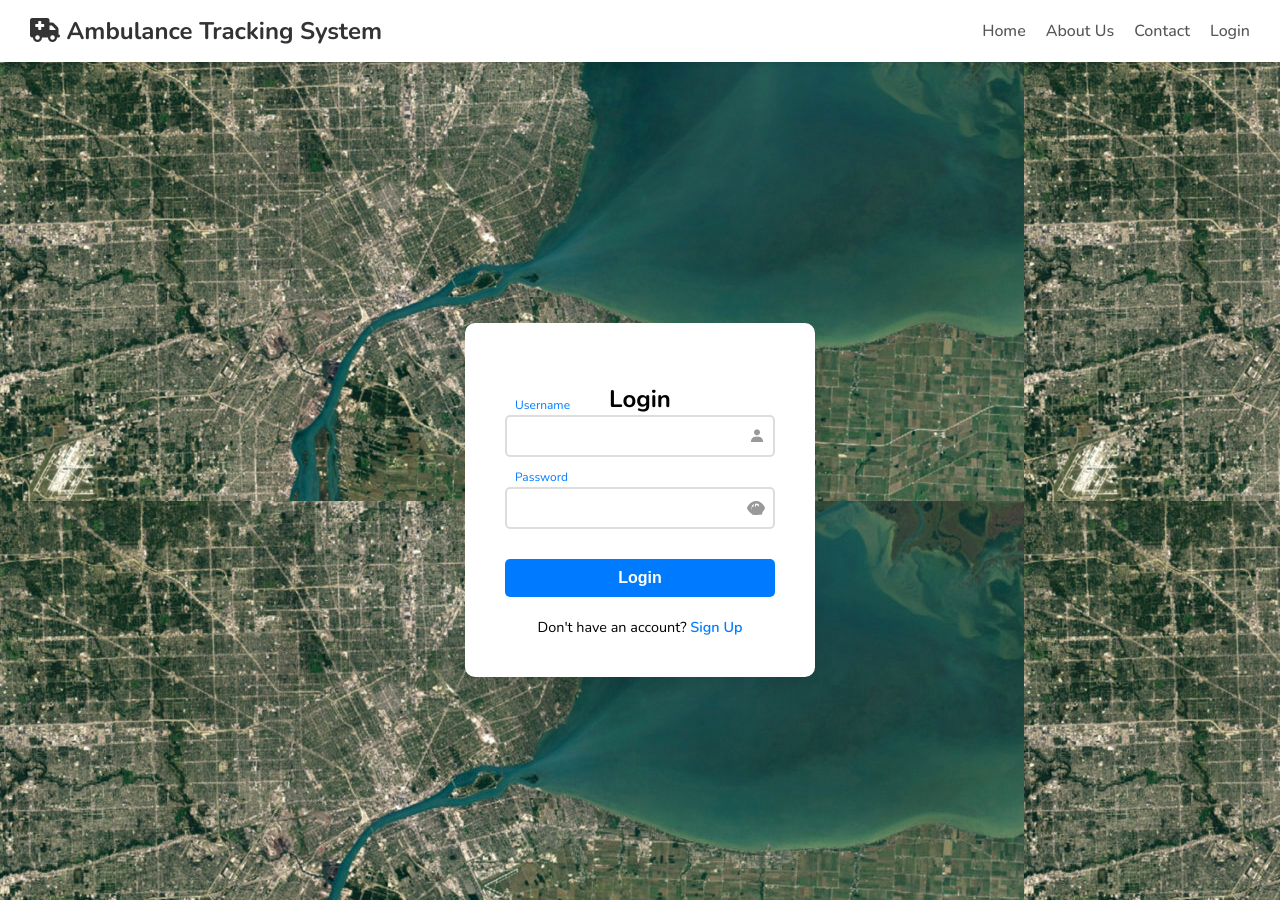
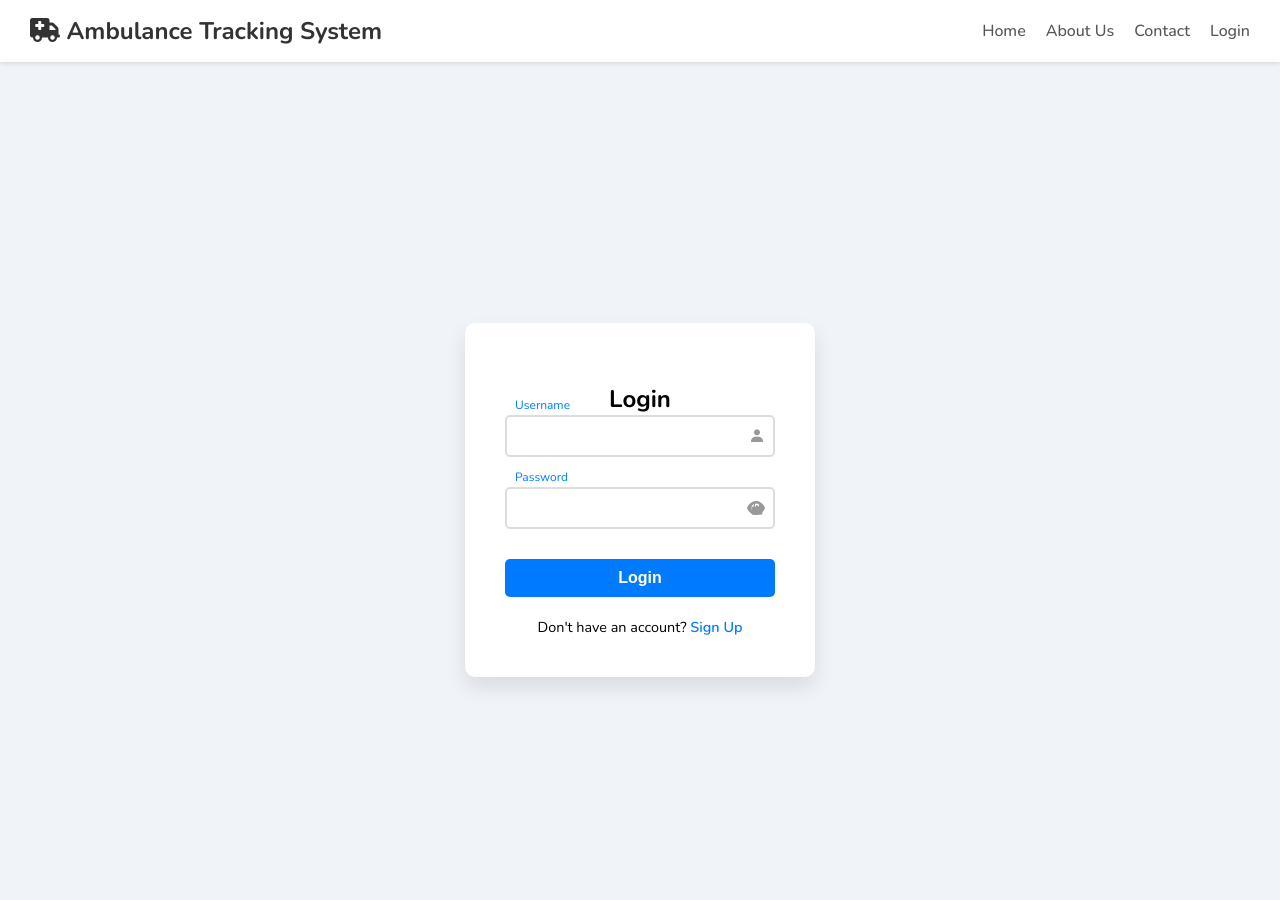
Before and after one commit to mansiruhil13/Bobble-AI, a Jekyll site: the page login.html, which Jekyll copies as it is, in a window 1280 px wide. Built offline with Jekyll 4.4.1, drawn with Linux system fonts in a browser that asks for light colours; nearby versions of some CDN libraries.

Commit message:
Update login.html
there was no response when we click on sign up button beacause the page was not attached to it, so i have fixed that

```diff
--- a/login.html
+++ b/login.html
@@ -24,7 +24,7 @@
     <script src="https://cdn.jsdelivr.net/npm/@emailjs/browser@4/dist/email.min.js" type="text/javascript"></script>
 </head>
 
-<body background="images/login-bg.jpg">
+<body>
 
    <!-- Navbar Start -->
    <div class="fixed-navbar">
@@ -61,7 +61,7 @@
                 </div>
                 <button type="submit" class="btn animation" style="--i:3; --j:24">Login</button>
                 <div class="linkTxt animation" style="--i:5; --j:25">
-                    <p>Don't have an account? <a href="#" class="register-link">Sign Up</a></p>
+                    <p>Don't have an account? <a href="up.html" class="register-link">Sign Up</a></p>
                 </div>
             </form>
         </div>
```
